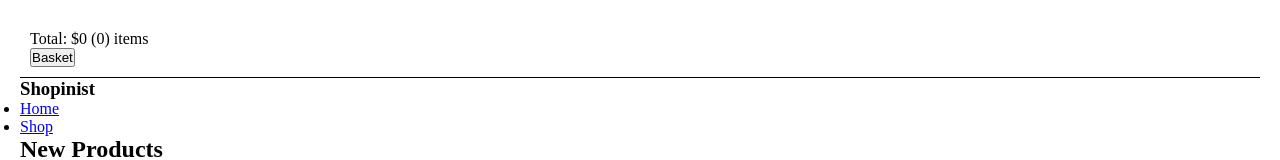
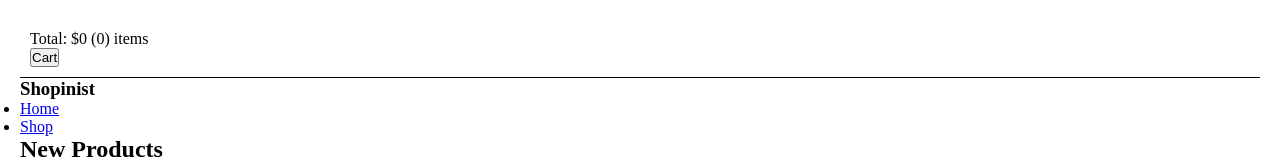
Before and after one commit to Adarshkumar03/shopping-site, a React (Create React App) app: page / in a window 1280 px wide. Shown: the top 160 px of the page. Built offline with nearby package versions, Linux system fonts and the light colour scheme.

Commit message:
add remove from cart functionality

```diff
--- a/src/App.js
+++ b/src/App.js
@@ -3,10 +3,10 @@
 import Features from "./Features";
 import Comments from "./Comments";
 
-function App({cart}) {
+function App({cart, onAdd, onRemove}) {
   return (
     <div className="App">
-      <Header cart={cart}/>
+      <Header cart={cart} onAdd={onAdd} onRemove={onRemove}/>
       <Features />
       <Comments />
       <Footer />
--- a/src/Cart.js
+++ b/src/Cart.js
@@ -1,14 +1,24 @@
-const Cart = ({cart}) => {
+const Cart = ({cart, onAdd, onRemove}) => {
     let total = cart.reduce((sum, item)=>{
        return sum + (item.price*item.number);
     }, 0);
     let noOfItems = cart.reduce((sum, item)=>{
         return sum+item.number;
-    }, 0)
-    console.log(total);
+    }, 0);
     return (<div>
         <p>Total: ${total} ({noOfItems}) items </p>
-        <button>Basket</button>
+        <button>Cart</button>
+        {
+            cart.map((item)=>{
+                return (<div>
+                  <h3>{item.name}</h3>
+                  <h4>{item.price}</h4>
+                  <h4>Number:{item.number}</h4>
+                  <button onClick={()=>{onAdd(item)}}>Add</button>
+                  <button onClick={()=>{onRemove(item)}}>Remove</button>
+                </div>);
+            })
+        }
     </div>);
 }
 
--- a/src/Header.js
+++ b/src/Header.js
@@ -1,9 +1,9 @@
 import Cart from "./Cart";
 import {Link} from "react-router-dom";
 
-const Header = ({cart}) => {
+const Header = ({cart, onAdd, onRemove}) => {
     return (<header>
-        <Cart cart={cart}/>
+        <Cart cart={cart} onAdd={onAdd} onRemove={onRemove}/>
         <h3>Shopinist</h3>
         <nav>
             <ul>
--- a/src/Routes.js
+++ b/src/Routes.js
@@ -60,18 +60,38 @@
         number:1
       }];
       const [cart, setCart] = useState([]);
-      const [total, setTotal] = useState(0);
+
+      const addItemToCart = (item) => {
+        let index = cart.findIndex(cartItem=>cartItem.id===item.id);
+        if(index>-1){
+        let newCart = cart.slice();
+        newCart[index].number++;
+        setCart([...newCart]);
+        }
+        else{
+          setCart([...cart, item]);
+        }
+      }
+
+      const removeItemFromCart = (item) => {
+        let index = cart.findIndex(cartItem=>cartItem.id===item.id);
+        if(index>-1){
+            let newCart = cart.slice();
+            if(newCart[index].number===1){
+              newCart.splice(index,1);
+            }else{
+              newCart[index].number--;
+            }
+            setCart([...newCart]);
+        }
+      }
+
     return (
         <BrowserRouter>
             <Switch>
-                <Route exact path="/" component={()=><App cart={cart} total={total}/>}/>
+                <Route exact path="/" component={()=><App cart={cart} onAdd={addItemToCart} onRemove={removeItemFromCart}/>}/>
                 <Route exact path="/shop"
-                component={()=><Shop inventory={inventory}
-                setCart={setCart}
-                cart={cart}
-                setTotal={setTotal}
-                total={total}/>}
-                />
+                component={()=><Shop cart={cart} inventory={inventory} onAdd={addItemToCart} onRemove={removeItemFromCart}/>}/>
             </Switch>
         </BrowserRouter>
     )
--- a/src/Shop.js
+++ b/src/Shop.js
@@ -2,26 +2,26 @@
 import Footer from "./Footer";
 import Card from "./Card";
 
-const Shop = ({inventory,setCart, cart}) => {
+const Shop = ({inventory,cart, onAdd, onRemove}) => {
   let isButton = true;
-  const addItemToCart = (item) => {
-       let index = cart.findIndex(cartItem=>cartItem.id===item.id);
-       if(index>-1){
-       let newCart = cart.slice();
-       newCart[index].number++;
-       setCart([...newCart]);
-       }
-       else{
-         setCart([...cart, item]);
-       }
-  }
+  // const addItemToCart = (item) => {
+  //      let index = cart.findIndex(cartItem=>cartItem.id===item.id);
+  //      if(index>-1){
+  //      let newCart = cart.slice();
+  //      newCart[index].number++;
+  //      setCart([...newCart]);
+  //      }
+  //      else{
+  //        setCart([...cart, item]);
+  //      }
+  // }
   return (
     <div>
-      <Header cart={cart}/>
+      <Header cart={cart} onAdd={onAdd} onRemove={onRemove}/>
       <h2>Inventory</h2>
        {
          inventory.map((item)=>{
-             return <Card key={item.id} name={item.name} price={item.price} isButton={isButton} onAdd={addItemToCart} item={item}/>
+             return <Card key={item.id} name={item.name} price={item.price} isButton={isButton} onAdd={onAdd} item={item}/>
          })
        }
       <Footer />
```
